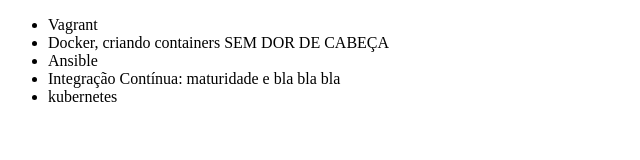
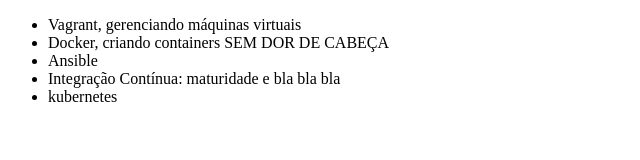
Before and after one commit to FredMaranhao/aprendendo-github, a plain HTML site: page index.html in a window 1280 px wide. Shown: the whole page, without its empty margins (0-640 px from the left). Drawn offline with Linux system fonts and the light colour scheme.

Commit message:
juntando nome curso vagrant

```diff
--- a/index.html
+++ b/index.html
@@ -6,7 +6,7 @@
   </head>
   <body>
     <ul>
-      <li>Vagrant</li>
+      <li>Vagrant, gerenciando máquinas virtuais</li>
       <li>Docker, criando containers SEM DOR DE CABEÇA</li>
       <li>Ansible</li>
       <li>Integração Contínua: maturidade e bla bla bla</li>
```
